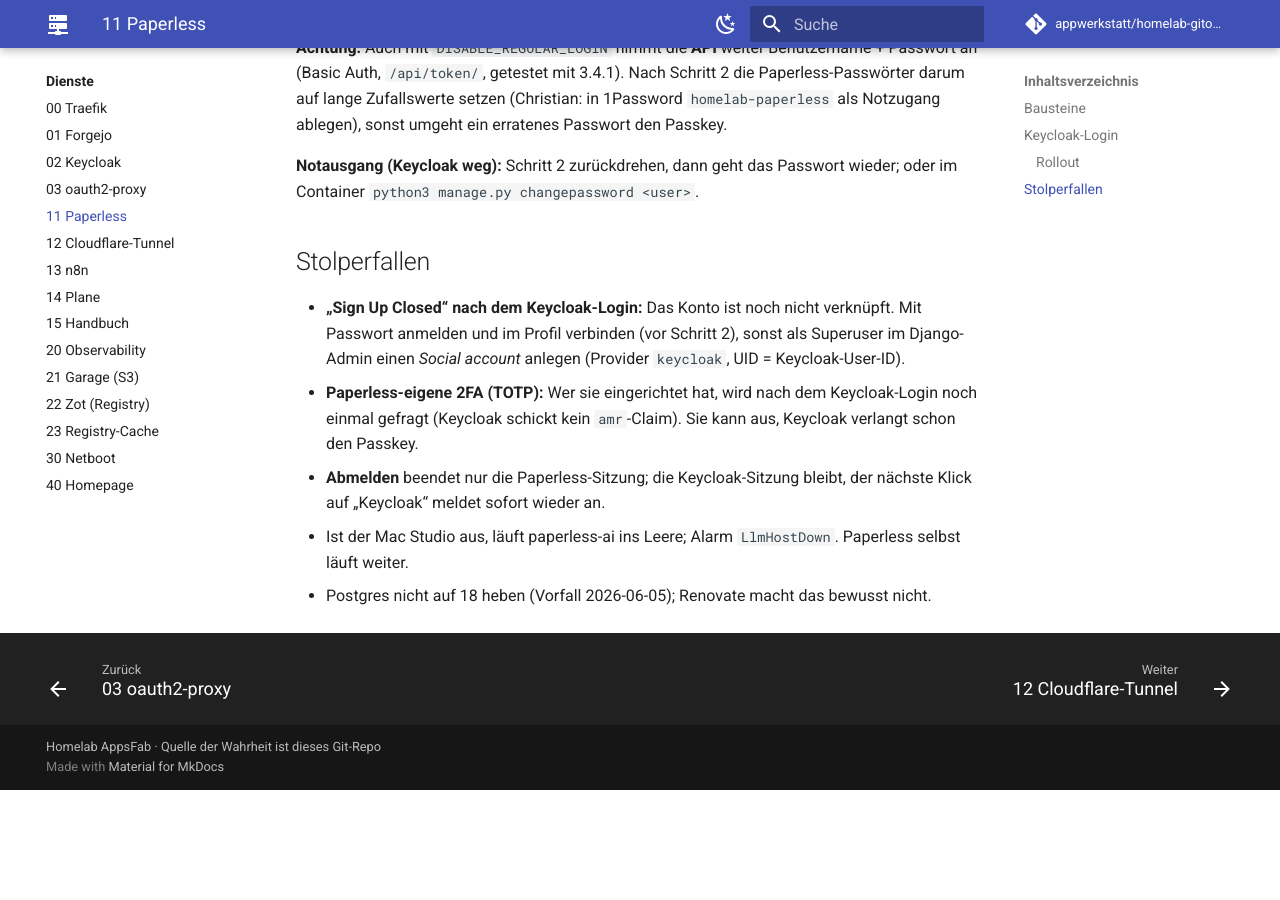
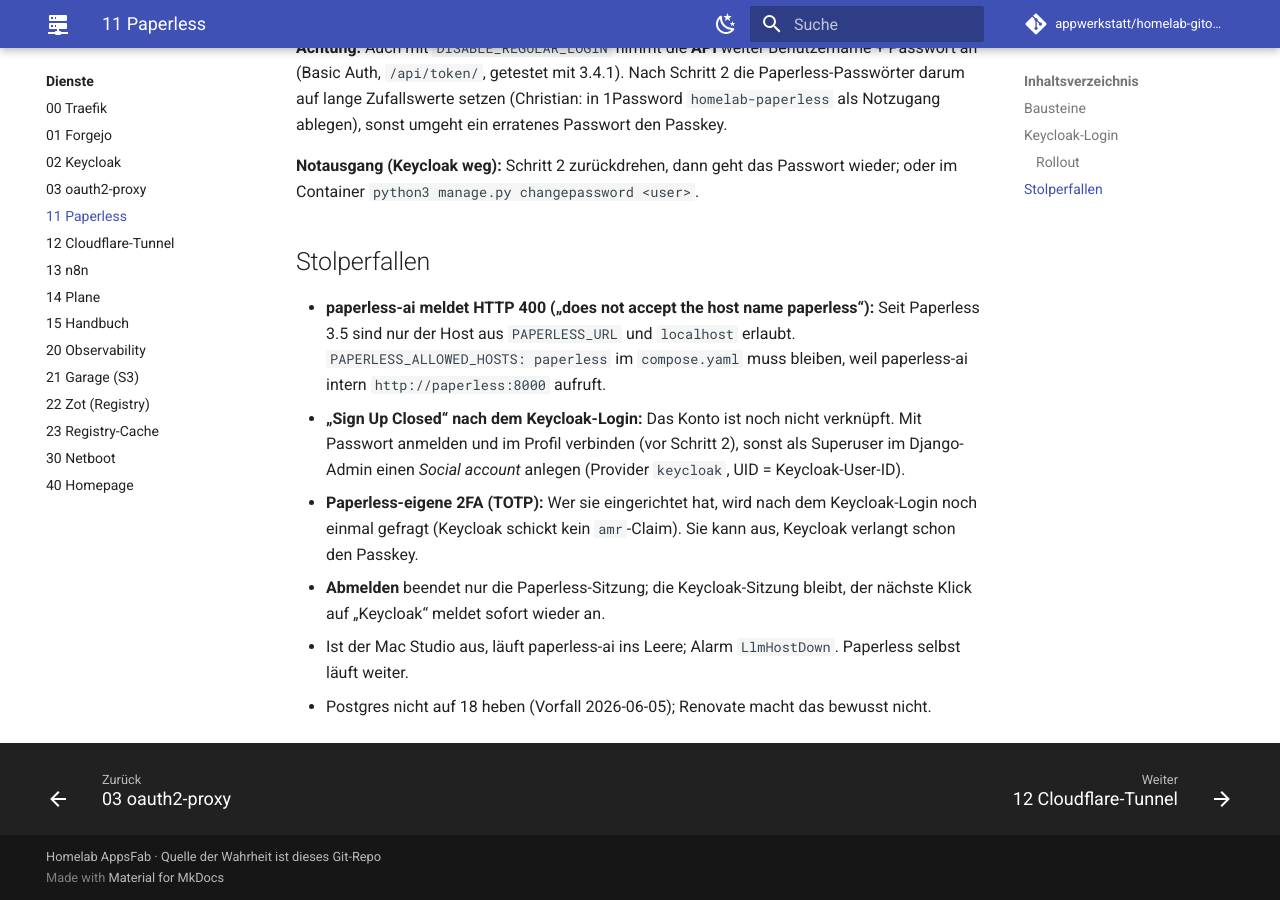
Before and after one commit to appwerkstatt/homelab-gitops, an MkDocs documentation site: the page built from docs/dienste/paperless.md, in a window 1280 px wide and 900 px high, scrolled down 1602 px. Built offline with MkDocs 1.6.1 and Material for MkDocs 9.7.7, drawn with Linux system fonts in a browser that asks for light colours; comment, search, counter and statistics services are not loaded; before the commit the page ends 2392 px from its top, so only the background shows below that.

Commit message:
Paperless: paperless-ai wieder erlauben (ALLOWED_HOSTS seit 3.5) (#177)
* Paperless: Keycloak-Login per allauth-OIDC, Grafana Auto-Login

- Keycloak-Client `paperless` (PKCE, kein Password-Grant), KCC_REALM_REV 21
- Paperless: openid_connect-Provider `keycloak`, keine Konten-Anlage über
  Keycloak (SOCIALACCOUNT_ALLOW_SIGNUPS=false), bestehende Konten werden
  einmal im Profil verknüpft; Schritt 2 (Passwort-Login aus) vorbereitet
- Grafana: GF_AUTH_GENERIC_OAUTH_AUTO_LOGIN, Notfall /login?disableAutoLogin
- Handbuch: Paperless, Rechtekonzept, Login & SSO, Observability

Co-Authored-By: Claude Opus 5.5 <noreply@anthropic.com>
Claude-Session: https://claude.ai/code/session_01LGZcGNP5p2s863fSLHXoZH

* Paperless 3.4.1 -> 3.5.1, paperless-ai 4.4.0 -> 4.8.0

Renovate-Bump hing im Zeitfenster fest. Keycloak-Login (allauth) mit 3.5.1
lokal erneut getestet; paperless-ai 4.8.0 startet mit unveränderter Env.

Co-Authored-By: Claude Opus 5.5 <noreply@anthropic.com>
Claude-Session: https://claude.ai/code/session_01LGZcGNP5p2s863fSLHXoZH

* Paperless: ALLOWED_HOSTS um 'paperless' ergänzen (paperless-ai HTTP 400 seit 3.5)

Co-Authored-By: Claude Opus 5.5 <noreply@anthropic.com>
Claude-Session: https://claude.ai/code/session_01LGZcGNP5p2s863fSLHXoZH

---------

Co-authored-by: Claude <noreply@anthropic.com>

```diff
--- a/docs/dienste/paperless.md
+++ b/docs/dienste/paperless.md
@@ -50,6 +50,9 @@ Passwort den Passkey.
 
 ## Stolperfallen
 
+- **paperless-ai meldet HTTP 400 („does not accept the host name paperless“):** Seit Paperless 3.5 sind
+  nur der Host aus `PAPERLESS_URL` und `localhost` erlaubt. `PAPERLESS_ALLOWED_HOSTS: paperless` im
+  `compose.yaml` muss bleiben, weil paperless-ai intern `http://paperless:8000` aufruft.
 - **„Sign Up Closed“ nach dem Keycloak-Login:** Das Konto ist noch nicht verknüpft. Mit Passwort anmelden und
   im Profil verbinden (vor Schritt 2), sonst als Superuser im Django-Admin einen *Social account* anlegen
   (Provider `keycloak`, UID = Keycloak-User-ID).
```
Also changed, not shown: 1 other file.
